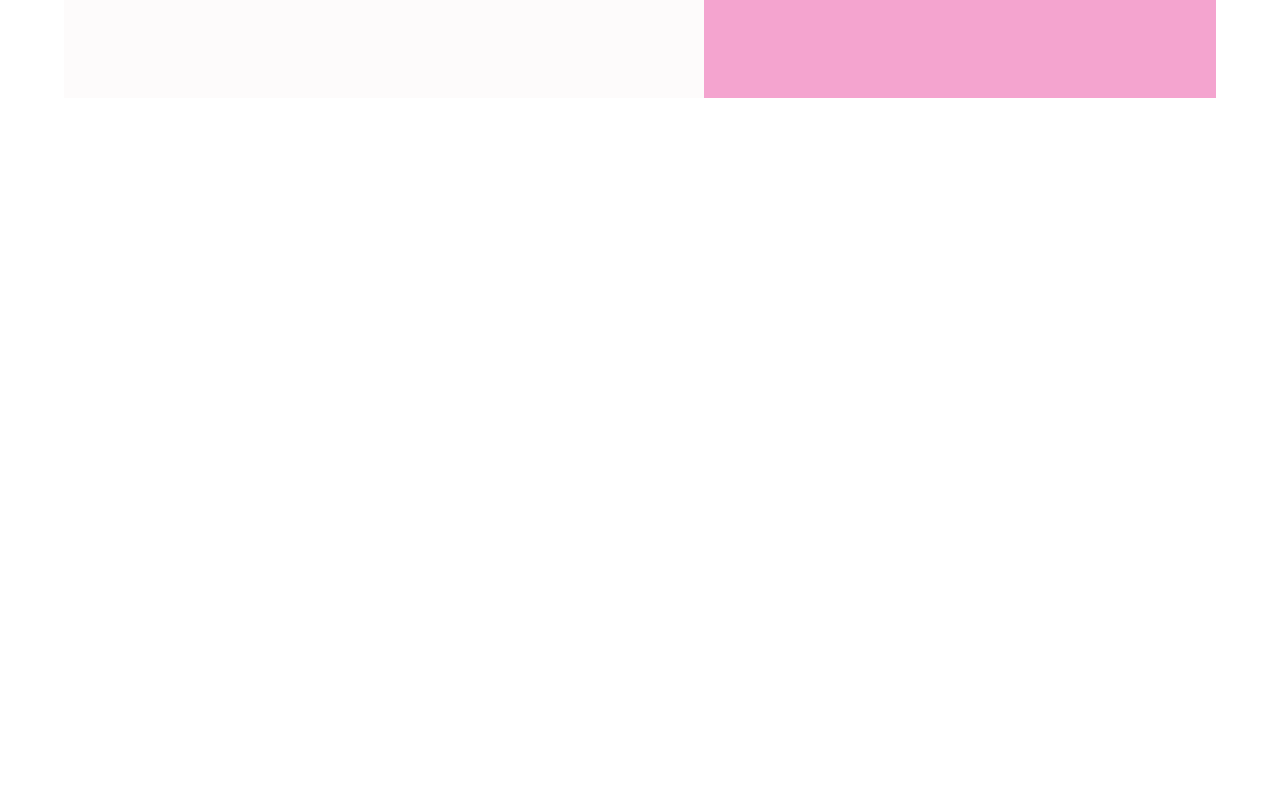
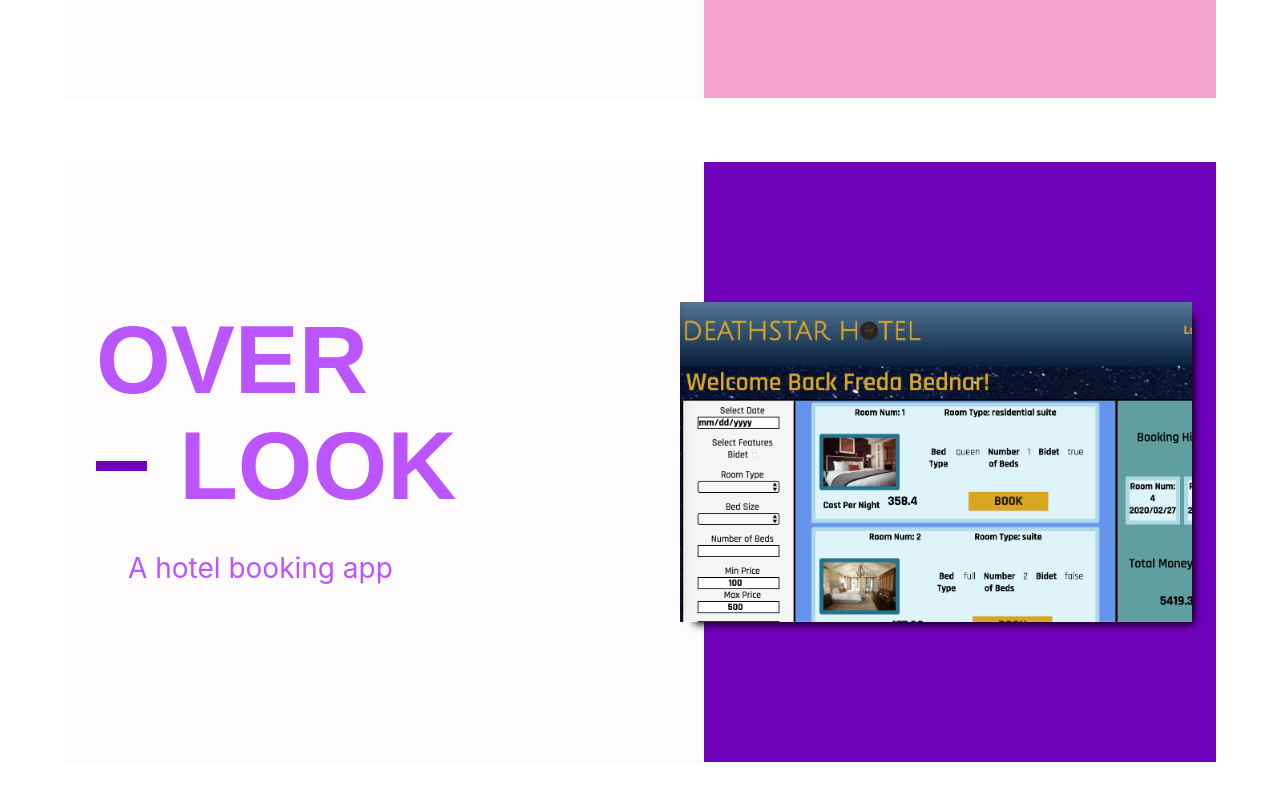
Before and after one commit to JamesRexMiller4/portfolio, a React (Create React App) app: page /projects in a window 1280 px wide. Shown: the part 3302-4102 px from the top of the page. Before the commit the page ends 3464 px from the top, so only its background shows below. Built offline with nearby package versions, Linux system fonts and the light colour scheme; the HTML template or start-up script is replaced by a standard one.

Commit message:
Add Overlook

```diff
--- a/src/ProjectCard/ProjectCard.scss
+++ b/src/ProjectCard/ProjectCard.scss
@@ -232,3 +232,34 @@
     background: hsl(328, 78%, 80%);
   }
 }
+
+
+.overlook {
+  .image-gif-div{
+  background-image: url('../images/overlook.png');
+    background-size: cover;
+    cursor: pointer;
+    &:hover {
+      background-image: url('../images/overlook-gif.gif');
+    }
+  }
+
+  p {
+    color: rgb(187, 85, 255);
+  }
+
+  .titleDiv {
+    color: rgb(187, 85, 255);
+  }
+
+  .clone {
+    color: rgb(112, 1, 186);
+  }
+
+  .div-divider {
+    border-color:rgb(112, 1, 186);
+  }
+  .right-half-project-card-div {
+    background: rgb(112, 1, 186);
+}
+}
--- a/src/Projects/projectsData.js
+++ b/src/Projects/projectsData.js
@@ -33,6 +33,13 @@ const projectsData = [
     class: 'rancid-tomatillos',
     description: 'Rate movies in theaters now',
     url: 'https://rancidtomatillos.herokuapp.com/'
+  },
+  {
+    title1: 'OVER',
+    title2: 'LOOK',
+    class: 'overlook',
+    description: 'A hotel booking app',
+    url: 'https://deathstar-hotel.herokuapp.com/'
   }
 ]
 
```
Also changed, not shown: src/images/overlook.png (added), 1 other file (tests, documents, lock files or other folders).
